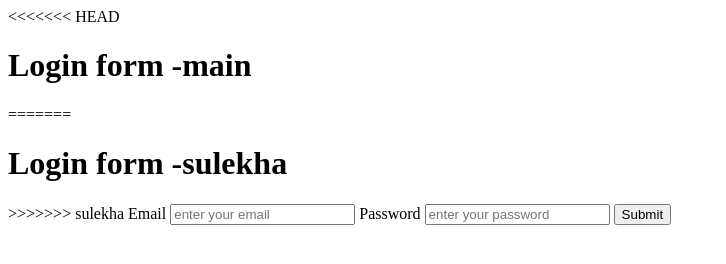
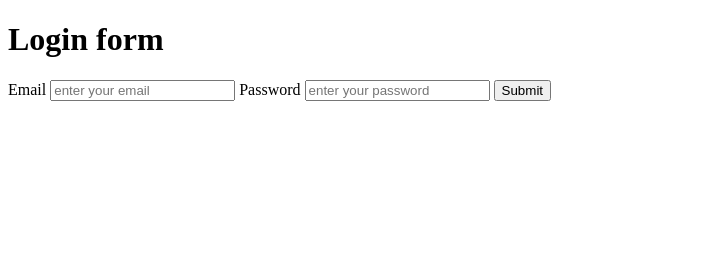
Before and after one commit to SulekhaEkka/index.html, a plain HTML site: page index.html in a window 1280 px wide. Shown: the whole page, without its empty margins (0-726 px from the left). Drawn offline with Linux system fonts and the light colour scheme.

Commit message:
Resolved merge conflict file

```diff
--- a/index.html
+++ b/index.html
@@ -6,11 +6,7 @@
     <title>Document</title>
 </head>
 <body>
-<<<<<<< HEAD
-     <h1>Login form -main</h1>
-=======
-     <h1>Login form -sulekha</h1>
->>>>>>> sulekha
+     <h1>Login form</h1>
     <from>
         <label>Email</label>
         <input type="email", name="email", id="email", placeholder="enter your email">
```
